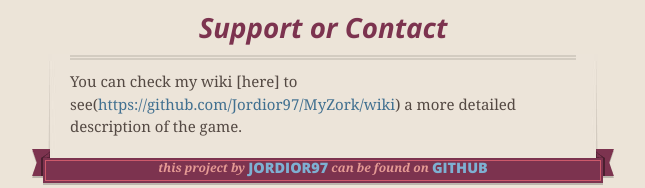
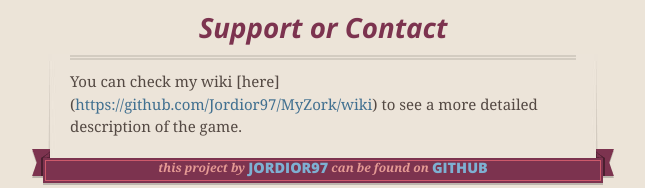
Before and after one commit to Jordior97/MyZork, a plain HTML site: page index.html in a window 1280 px wide. Shown: the part 1032-1220 px from the top of the page, without its empty margins (317-962 px from the left). Drawn offline with nearby package versions, Linux system fonts and the light colour scheme.

Commit message:
Update index.html

```diff
--- a/index.html
+++ b/index.html
@@ -66,7 +66,7 @@
 <h1>
 <a id="support-or-contact" class="anchor" href="#support-or-contact" aria-hidden="true"><span aria-hidden="true" class="octicon octicon-link"></span></a>Support or Contact</h1>
 
-<p>You can check my wiki [here] to see(<a href="https://github.com/Jordior97/MyZork/wiki">https://github.com/Jordior97/MyZork/wiki</a>) a more detailed description of the game.</p>
+<p>You can check my wiki [here](<a href="https://github.com/Jordior97/MyZork/wiki">https://github.com/Jordior97/MyZork/wiki</a>) to see a more detailed description of the game.</p>
       </section>
 
       <footer>
```
